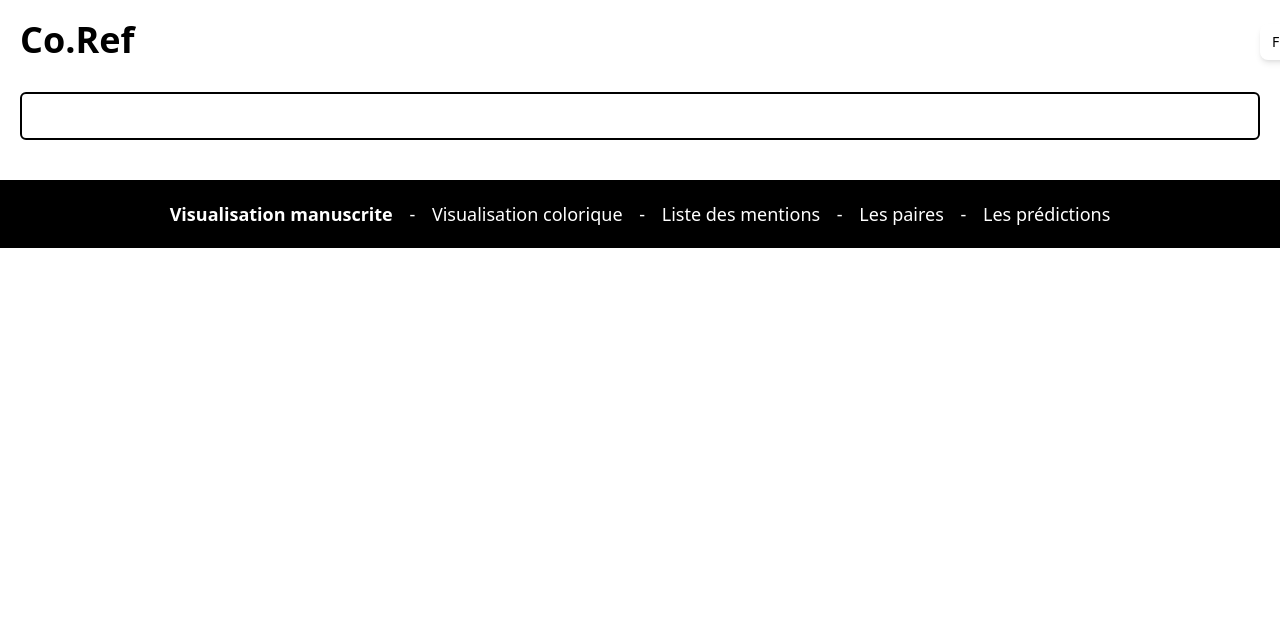
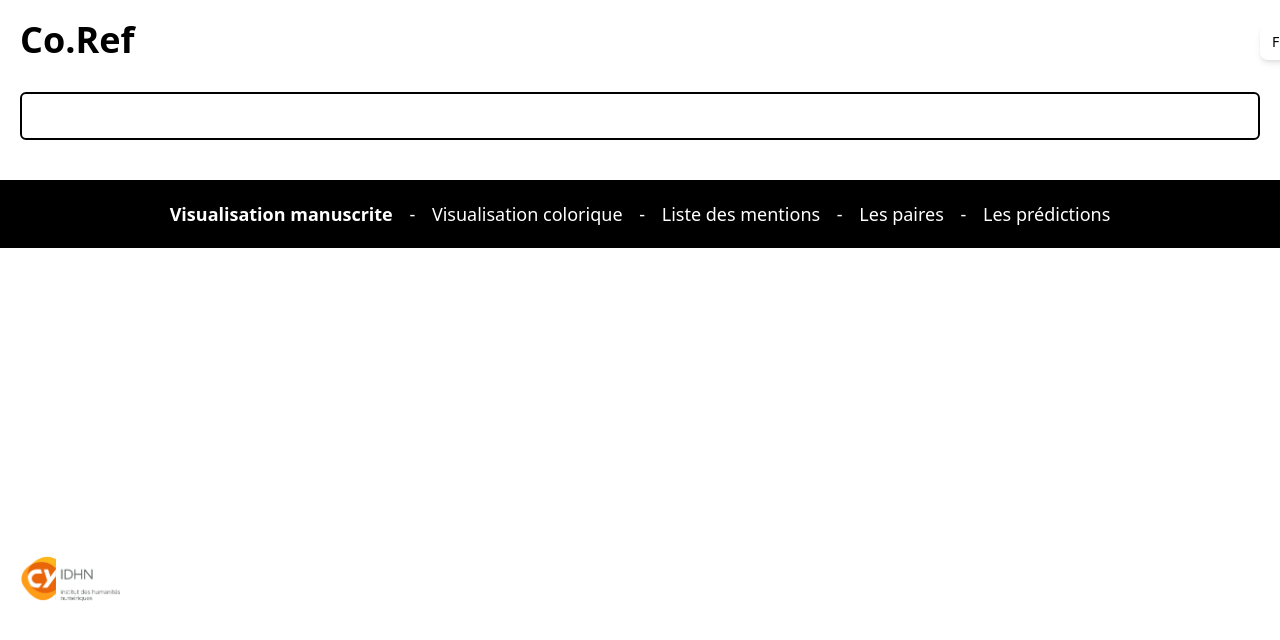
Before and after one commit to cyidhn/coref, a Vue app in the folder v2/: page / in a window 1280 px wide. Shown: the top 640 px of the page. Built offline with nearby package versions, Linux system fonts and the light colour scheme.

Commit message:
Add footer

```diff
--- a/v2/public/index.html
+++ b/v2/public/index.html
@@ -1,17 +1,21 @@
 <!DOCTYPE html>
-<html lang="">
+<html lang="fr">
+
 <head>
   <meta charset="utf-8">
   <meta http-equiv="X-UA-Compatible" content="IE=edge">
   <meta name="viewport" content="width=device-width,initial-scale=1.0">
   <link rel="icon" href="<%= BASE_URL %>favicon.ico">
-    <title><%= htmlWebpackPlugin.options.title %></title>
+  <title>Co.Ref</title>
 </head>
+
 <body>
   <noscript>
-      <strong>We're sorry but <%= htmlWebpackPlugin.options.title %> doesn't work properly without JavaScript enabled. Please enable it to continue.</strong>
+    <strong>We're sorry but <%= htmlWebpackPlugin.options.title %> doesn't work properly without JavaScript enabled.
+        Please enable it to continue.</strong>
   </noscript>
   <div id="app"></div>
   <!-- built files will be auto injected -->
 </body>
+
 </html>
--- a/v2/src/App.vue
+++ b/v2/src/App.vue
@@ -1,6 +1,10 @@
 <template>
   <div>
     <Navbar />
+    <br/><br/><br/><br/>
+    <br/><br/><br/><br/>
+    <br/><br/><br/><br/>
+    <Footer />
   </div>
 </template>
 
@@ -8,10 +12,12 @@
   // import { Menu, MenuButton, MenuItems, MenuItem } from "@headlessui/vue";
   // import AlgorithmsList from "./components/AlgorithmsList.vue";
   import Navbar from "./components/Navbar.vue";
+  import Footer from "./components/Footer.vue";
 
   export default {
     components: {
       Navbar,
+      Footer,
     },
   };
 </script>
--- /dev/null
+++ b/v2/src/components/Footer.vue
@@ -0,0 +1,7 @@
+<template>
+    <div class="p-5">
+        <a href="https://cyidhn.cyu.fr/" class="w-6" target="_blank">
+            <img alt="Logo de CY IDHN" width="100" src="@/assets/idhn.jpeg" />
+        </a>
+    </div>
+</template>
```
Lines whose indentation alone changed are shown as unchanged.
